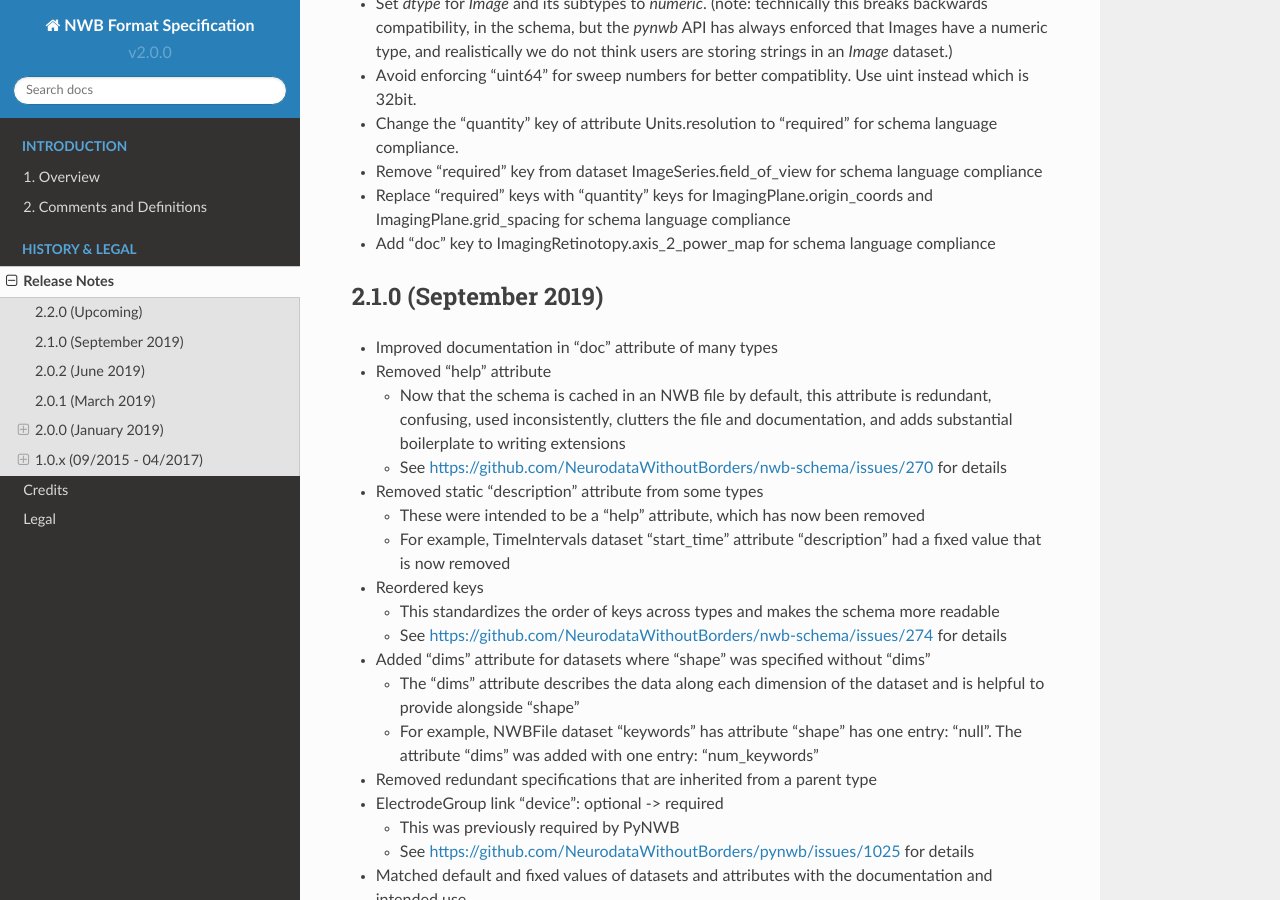
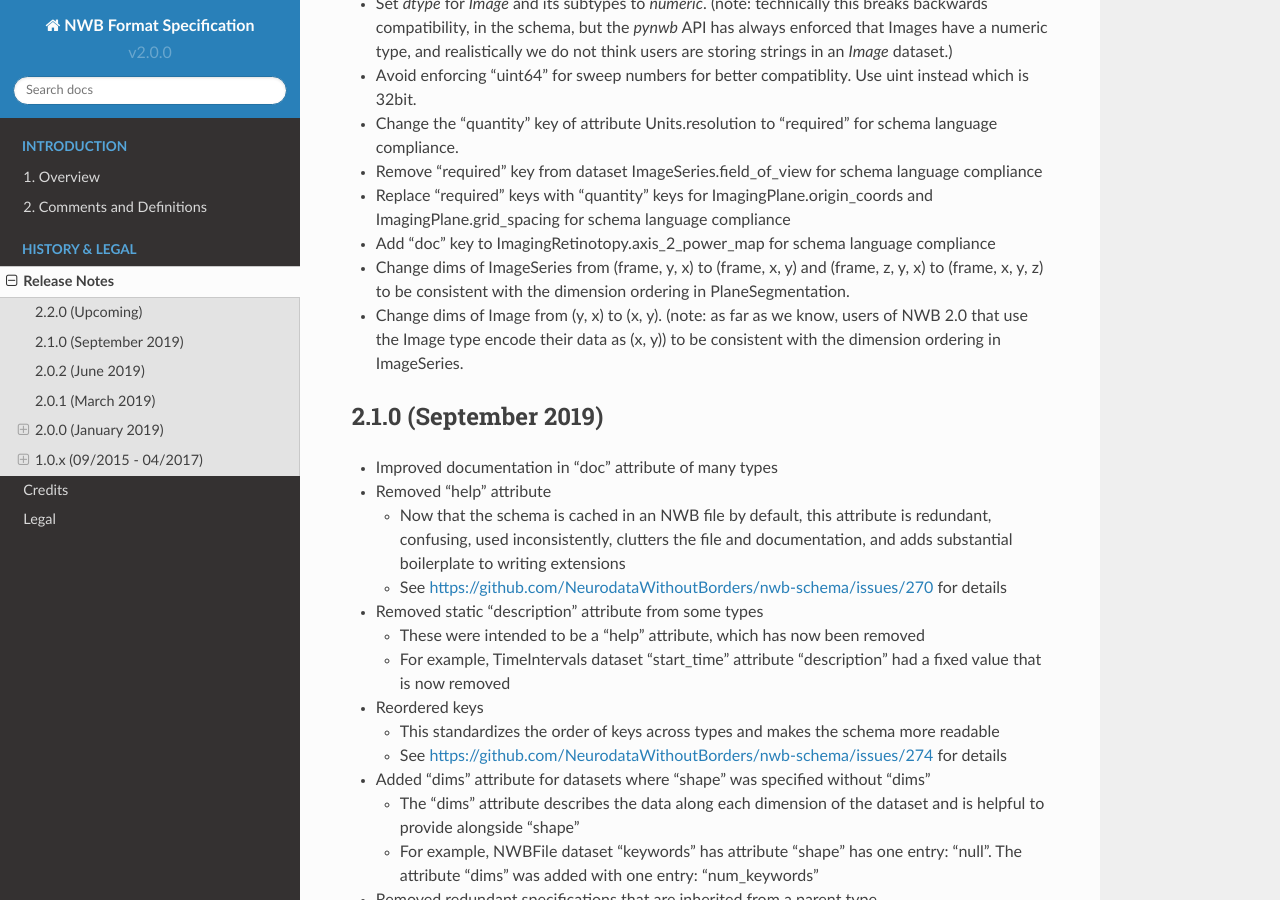
Before and after one commit to NeurodataWithoutBorders/nwb-schema, a Sphinx documentation site: the page built from docs/format/source/format_release_notes.rst, in a window 1280 px wide and 900 px high, scrolled down 512 px. Built offline with Sphinx 7.4.7 and the Read the Docs theme 2.0.0, drawn with Linux system fonts in a browser that asks for light colours.

Commit message:
Add release notes

```diff
--- a/docs/format/source/format_release_notes.rst
+++ b/docs/format/source/format_release_notes.rst
@@ -32,6 +32,10 @@ Release Notes
 - Replace "required" keys with "quantity" keys for ImagingPlane.origin_coords and ImagingPlane.grid_spacing for schema language compliance
 
 - Add "doc" key to ImagingRetinotopy.axis_2_power_map for schema language compliance
+
+- Change dims of ImageSeries from (frame, y, x) to (frame, x, y) and (frame, z, y, x) to (frame, x, y, z) to be consistent with the dimension ordering in PlaneSegmentation.
+
+- Change dims of Image from (y, x) to (x, y). (note: as far as we know, users of NWB 2.0 that use the Image type encode their data as (x, y)) to be consistent with the dimension ordering in ImageSeries.
 
 
 2.1.0 (September 2019)
```
